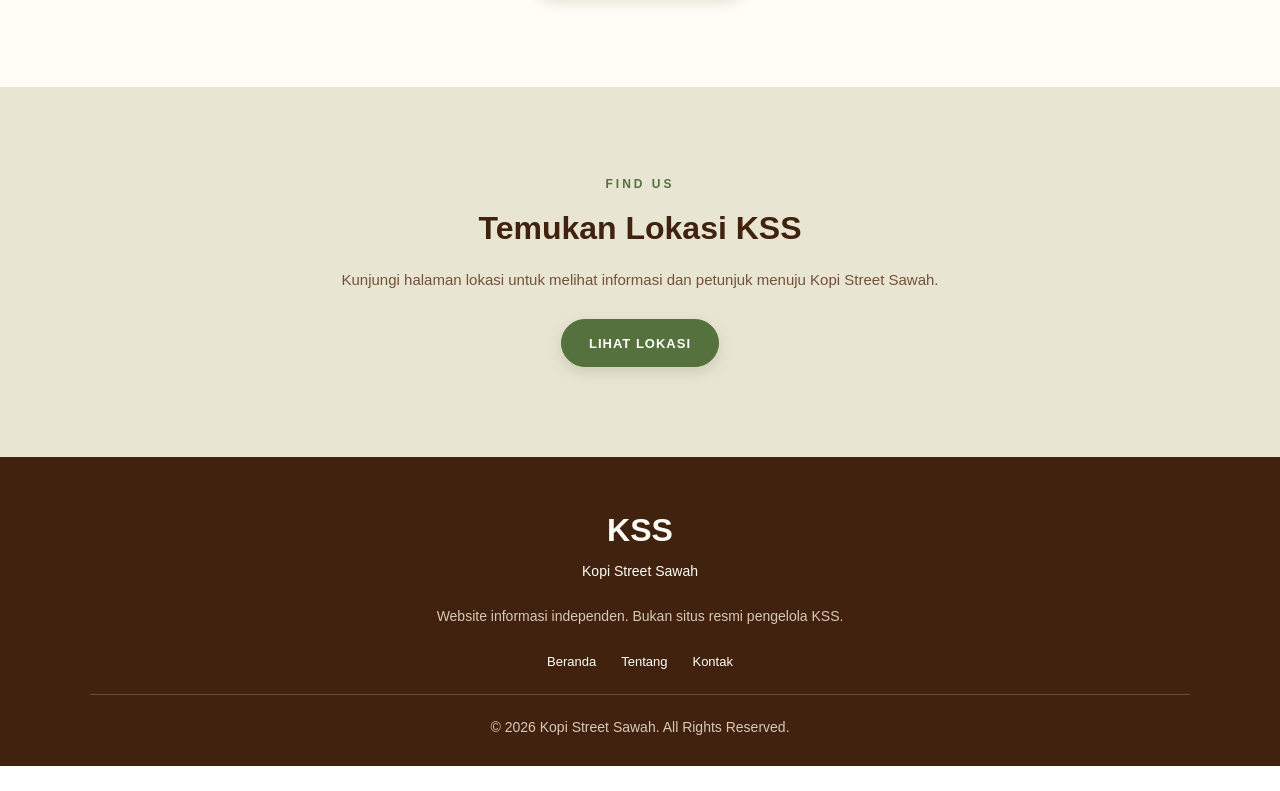
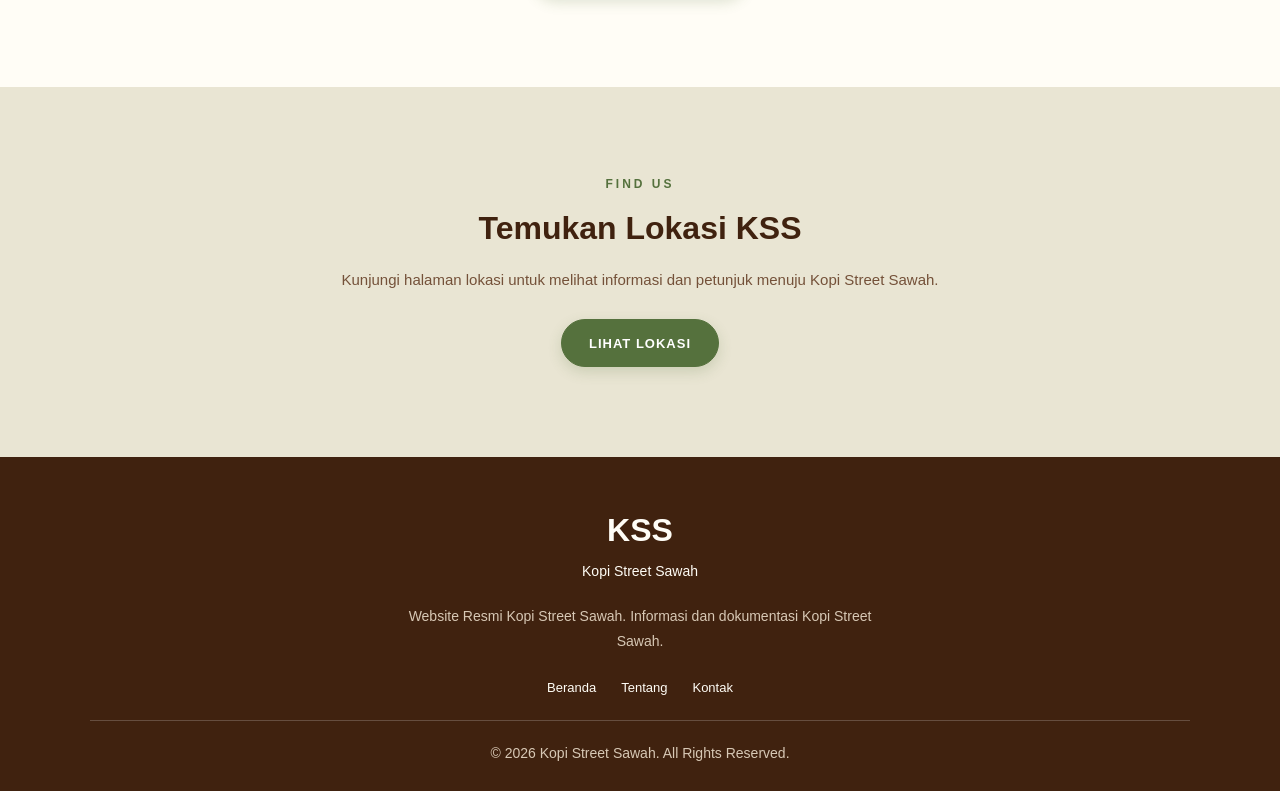
Before and after one commit to KssKopiStreetSawah/KssKopiStreetSawah.github.io, a plain HTML site: page beranda.html in a window 1280 px wide. Shown: the part 2149-2940 px from the top of the page. Before the commit the page ends 2915 px from the top, so only its background shows below. Drawn offline with Linux system fonts and the light colour scheme.

Commit message:
update beranda.html

```diff
--- a/beranda.html
+++ b/beranda.html
@@ -322,9 +322,9 @@
             </p>
 
             <p class="footer-note">
-                Website informasi independen.
-                Bukan situs resmi pengelola KSS.
-            </p>
+    Website Resmi Kopi Street Sawah.
+    Informasi dan dokumentasi Kopi Street Sawah.
+</p>
 
             <div class="footer-links">
 
```
